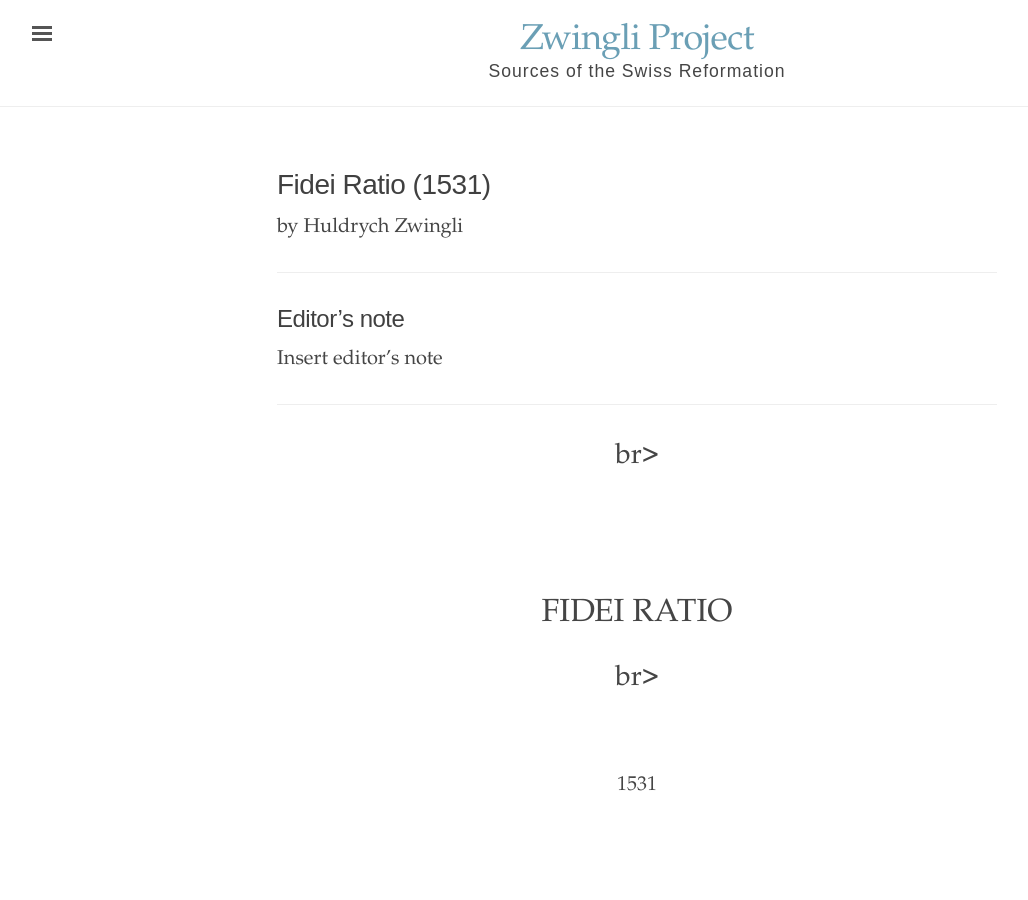
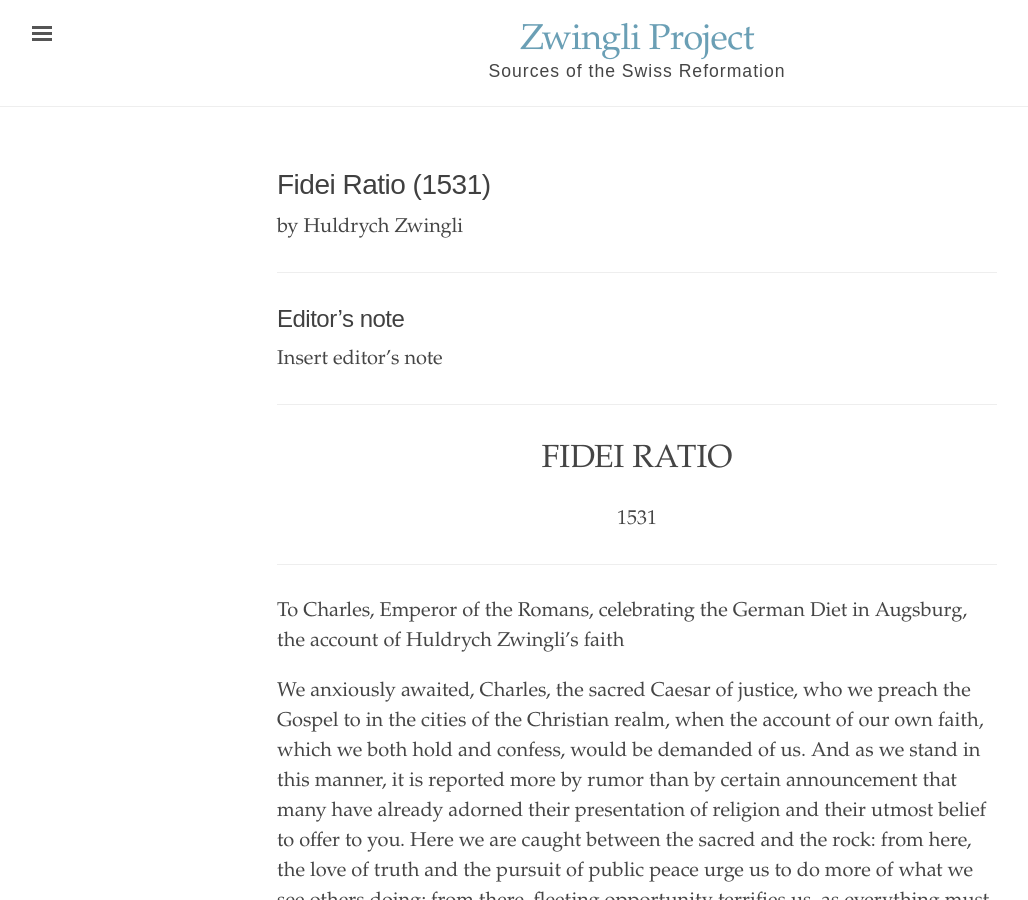
Before and after one commit to turicumzwingli/turicum, a Jekyll site: the page built from _texts/fideiratio.md, in a window 1280 px wide and 900 px high. Shown: the whole window, without its empty margins (3-1031 px from the left). Built offline with Jekyll 4.4.1, drawn with Linux system fonts in a browser that asks for light colours.

Commit message:
Update fideiratio.md fix title page

```diff
--- a/_texts/fideiratio.md
+++ b/_texts/fideiratio.md
@@ -23,18 +23,9 @@
 
 <a id="title-page" />
 
-<p class="centered large">br><br><br></p>
-<br>
 <p class="centered larger">FIDEI RATIO</p>
 
-<p class="centered large">br><br></p>
-<br>
-
 <p class="centered">1531</p>
-
-<p class="centered"><br><br></p>
-
-<p class="centered small"></p>
 
 ---
 
```
